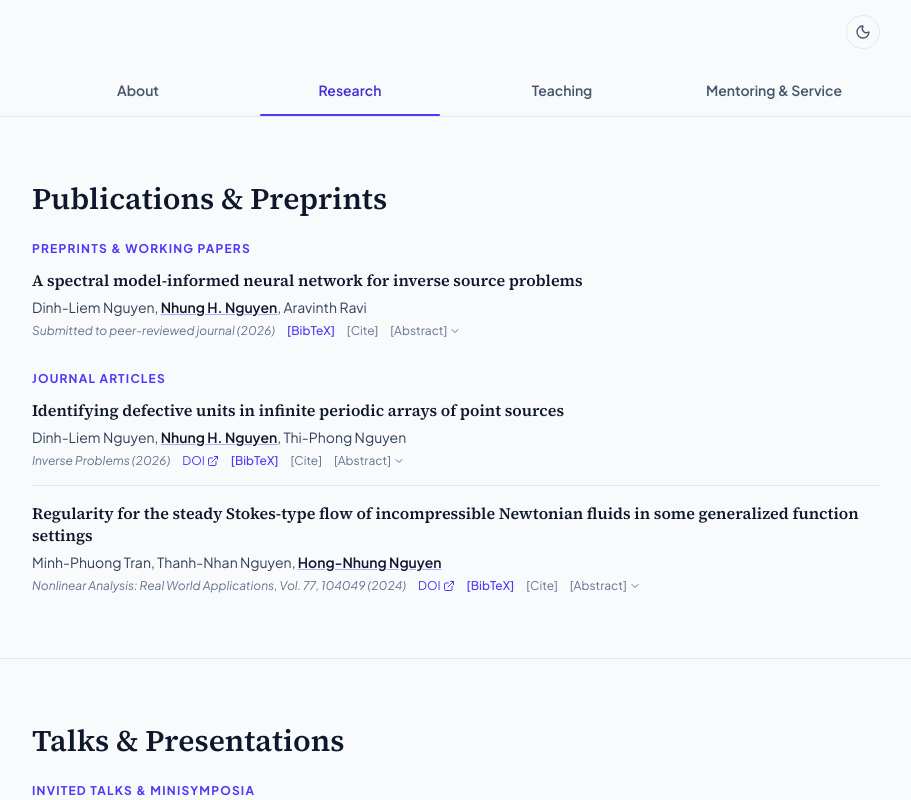
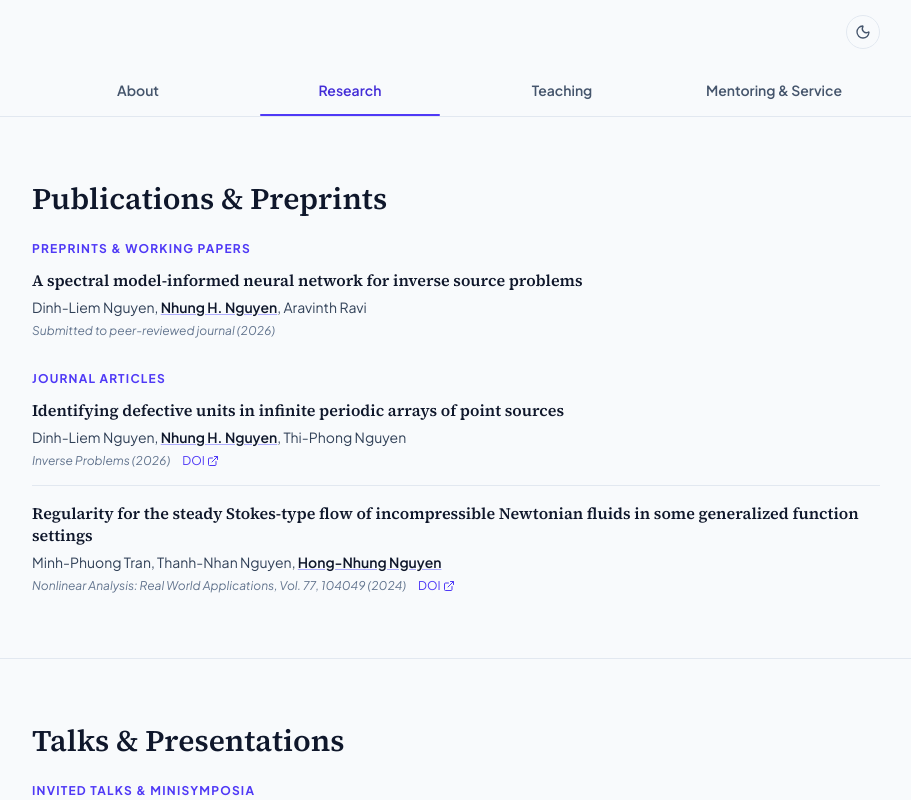
Before and after one commit to nhungnh-dot/nhungnh-dot.github.io, a React (Vite) app: page / in a window 1280 px wide. Both pictures are taken after a click on the tab "Research". Shown: the top 800 px of the page, without its empty margins (184-1095 px from the left). Built offline with nearby package versions, Linux system fonts and the light colour scheme.

Commit message:
Remove publication citation and abstract buttons

```diff
--- a/src/components/ResearchPublications.tsx
+++ b/src/components/ResearchPublications.tsx
@@ -1,35 +1,17 @@
-import React, { useState } from 'react';
-import { FileText, Copy, Check, ExternalLink, ChevronDown, ChevronUp } from 'lucide-react';
+import React from 'react';
+import { ExternalLink } from 'lucide-react';
 import { PUBLICATIONS_LIST } from '../data/academicData';
 import { Publication } from '../types';
 
 interface ResearchProps {
-  onOpenBibtex: (pub: Publication) => void;
+  onOpenBibtex?: (pub: Publication) => void;
 }
 
-export const ResearchPublications: React.FC<ResearchProps> = ({ onOpenBibtex }) => {
-  const [expandedAbstracts, setExpandedAbstracts] = useState<Record<string, boolean>>({});
-  const [copiedId, setCopiedId] = useState<string | null>(null);
-
-  const toggleAbstract = (id: string) => {
-    setExpandedAbstracts(prev => ({ ...prev, [id]: !prev[id] }));
-  };
-
-  const handleCopyCitation = (pub: Publication) => {
-    const citation = `${pub.authors.join(', ')}. "${pub.title}." ${pub.venue}, ${pub.year}.`;
-    navigator.clipboard.writeText(citation);
-    setCopiedId(pub.id);
-    setTimeout(() => setCopiedId(null), 2000);
-  };
-
+export const ResearchPublications: React.FC<ResearchProps> = () => {
   const preprints = PUBLICATIONS_LIST.filter(p => p.status === 'submitted');
   const published = PUBLICATIONS_LIST.filter(p => p.status === 'published');
 
-  const renderPubItem = (pub: Publication, index: number) => {
-    const isExpanded = !!expandedAbstracts[pub.id];
-    const isCopied = copiedId === pub.id;
-
-    return (
+  const renderPubItem = (pub: Publication) => (
       <li key={pub.id} id={`publication-${pub.id}`} className="py-4 first:pt-0 last:pb-0">
         <div className="flex flex-col gap-1.5">
           {/* Title */}
@@ -70,40 +52,10 @@ export const ResearchPublications: React.FC<ResearchProps> = ({ onOpenBibtex })
                 <ExternalLink className="w-3 h-3" />
               </a>
             )}
-            <button
-              onClick={() => onOpenBibtex(pub)}
-              className="text-indigo-600 dark:text-indigo-400 hover:underline font-medium cursor-pointer"
-            >
-              [BibTeX]
-            </button>
-            <button
-              onClick={() => handleCopyCitation(pub)}
-              className="hover:text-slate-900 dark:hover:text-slate-200 transition-colors cursor-pointer"
-            >
-              {isCopied ? '[Copied!]' : '[Cite]'}
-            </button>
-            {pub.abstract && (
-              <button
-                onClick={() => toggleAbstract(pub.id)}
-                className="hover:text-slate-900 dark:hover:text-slate-200 transition-colors cursor-pointer inline-flex items-center gap-0.5"
-              >
-                <span>{isExpanded ? '[Hide Abstract]' : '[Abstract]'}</span>
-                {isExpanded ? <ChevronUp className="w-3 h-3" /> : <ChevronDown className="w-3 h-3" />}
-              </button>
-            )}
           </div>
-
-          {/* Collapsible Abstract */}
-          {pub.abstract && isExpanded && (
-            <div className="mt-2 p-3 rounded-lg bg-slate-100/80 dark:bg-slate-900 text-xs text-slate-600 dark:text-slate-300 leading-relaxed border border-slate-200/80 dark:border-slate-800">
-              <span className="font-semibold text-slate-800 dark:text-slate-200">Abstract: </span>
-              {pub.abstract}
-            </div>
-          )}
         </div>
       </li>
-    );
-  };
+  );
 
   return (
     <section id="research" className="py-12 sm:py-16 border-b border-slate-200 dark:border-slate-800">
@@ -118,7 +70,7 @@ export const ResearchPublications: React.FC<ResearchProps> = ({ onOpenBibtex })
             Preprints & Working Papers
           </h3>
           <ol className="divide-y divide-slate-200 dark:divide-slate-800 list-none">
-            {preprints.map((pub, idx) => renderPubItem(pub, idx))}
+            {preprints.map(renderPubItem)}
           </ol>
         </div>
 
@@ -128,7 +80,7 @@ export const ResearchPublications: React.FC<ResearchProps> = ({ onOpenBibtex })
             Journal Articles
           </h3>
           <ol className="divide-y divide-slate-200 dark:divide-slate-800 list-none">
-            {published.map((pub, idx) => renderPubItem(pub, idx))}
+            {published.map(renderPubItem)}
           </ol>
         </div>
       </div>
```
